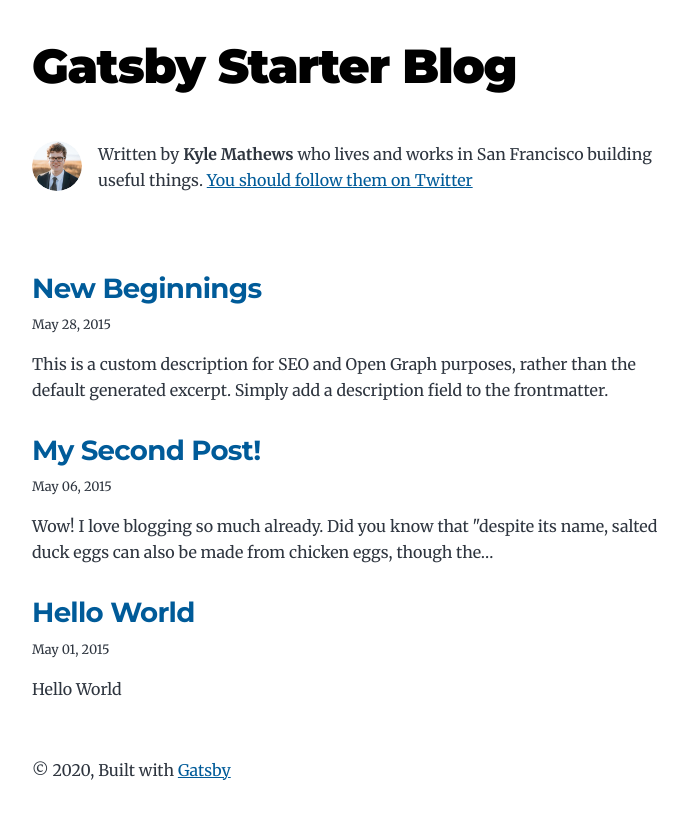
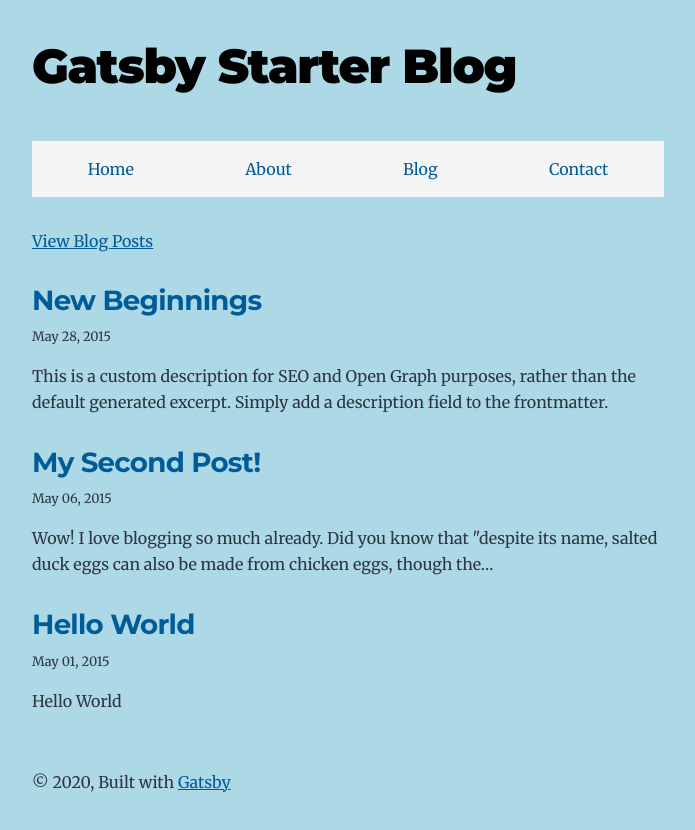
Before and after one commit to Cool-Runningz/getting-started-with-gatsby-series, a Gatsby site: page / in a window 1280 px wide. Shown: the whole page, without its empty margins (292-987 px from the left). Built offline with nearby package versions, Linux system fonts and the light colour scheme; Gatsby itself is replaced by a stand-in of ours.

Commit message:
Examples for getting started with Gatsby series

```diff
--- a/gatsby-browser.js
+++ b/gatsby-browser.js
@@ -8,3 +8,6 @@
 
 // Highlighting for code blocks
 import "prismjs/themes/prism.css"
+
+//Global Styles
+import "./src/styles/global.css"
--- a/src/components/layout.js
+++ b/src/components/layout.js
@@ -23,6 +23,14 @@
   return (
     <div className="global-wrapper" data-is-root-path={isRootPath}>
       <header className="global-header">{header}</header>
+      <nav className="navigation-bar">
+			<ul>
+        <li><a href="#home">Home</a></li>
+        <li><a href="#about">About</a></li>
+        <li><a href="#blog">Blog</a></li>
+        <li><a href="#contact">Contact</a></li>
+			</ul>
+		</nav>
       <main>{children}</main>
       <footer>
         © {new Date().getFullYear()}, Built with
--- a/src/pages/index.js
+++ b/src/pages/index.js
@@ -26,7 +26,7 @@
   return (
     <Layout location={location} title={siteTitle}>
       <SEO title="All posts" />
-      <Bio />
+      <Link to="/blog/">View Blog Posts</Link>
       <ol style={{ listStyle: `none` }}>
         {posts.map(post => {
           const title = post.frontmatter.title || post.fields.slug
--- a/src/style.css
+++ b/src/style.css
@@ -319,6 +319,21 @@
   margin-bottom: var(--spacing-8);
 }
 
+.navigation-bar {
+  background-color: whitesmoke;
+}
+
+.navigation-bar ul {
+  display: flex;
+  list-style-type: none;
+  justify-content: space-around;
+  padding-top: 1rem;
+}
+
+.navigation-bar a {
+  text-decoration: none;
+}
+
 /* Media queries */
 
 @media (max-width: 42rem) {
--- /dev/null
+++ b/src/styles/global.css
@@ -0,0 +1,3 @@
+body {
+  background-color: lightblue;
+}
```
Also changed, not shown: src/pages/blog.js (added, +31 -0 lines).
